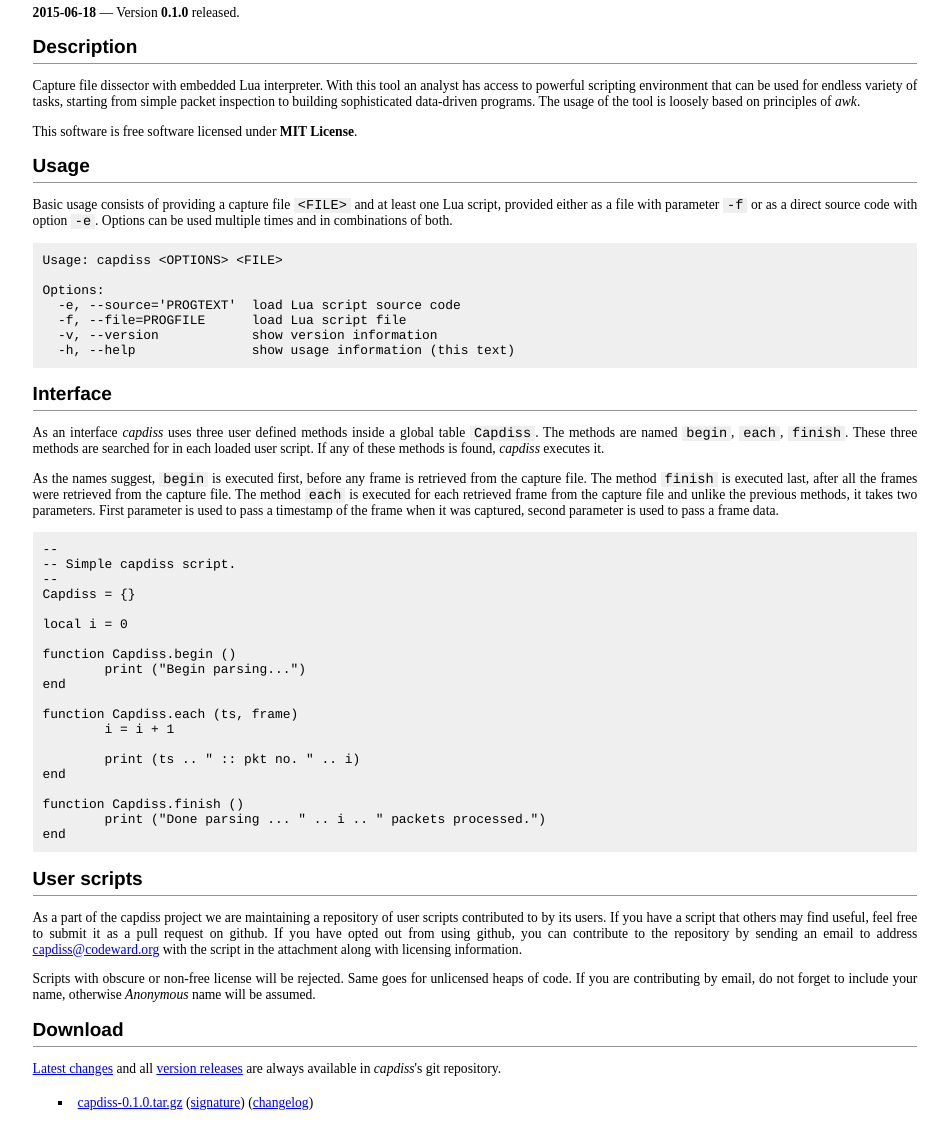
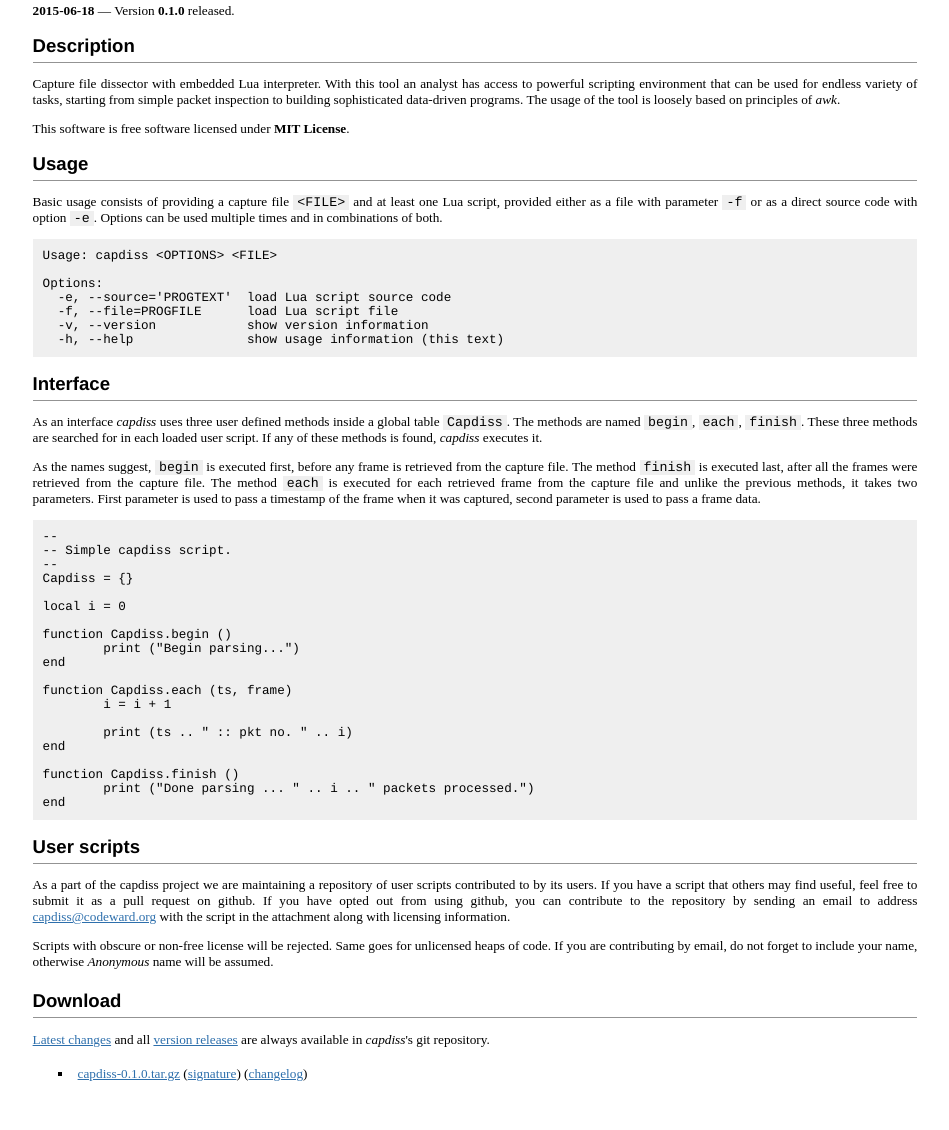
Before and after one commit to antagon/capdiss-web, a plain HTML site: page index.html in a window 1280 px wide. Shown: the part 158-1288 px from the top of the page, without its empty margins (165-1114 px from the left). After the commit the page ends 1265 px from the top, so only its background shows below. Drawn offline with Linux system fonts and the light colour scheme.

Commit message:
Formatting fix.

```diff
--- a/index.html
+++ b/index.html
@@ -2,19 +2,22 @@
 	<head>
 		<title>capdiss - Capture File Dissector</title>
 		<style>
-			body { font-size:85%;  }
+			body { font-size:83%;  }
 			h1 { font-size:200%; font-family:Helvetica; margin-bottom:25px; }
 			h2 { font-size:140%; font-family:Helvetica; margin-bottom:5px; padding-bottom:5px; border-bottom:1px solid #939393; }
 			h3 { font-size:110%; font-family:Helvetica; margin-bottom:5px; padding-bottom:5px; }
+			a { color:#2D6FAC; }
+			a:visited { color:#2D6FAC; }
+			a:hover { text-decoration:none; }
 			p { text-align:justify; }
 			#menu { width:100%; margin:0 auto; margin-bottom:40px; }
 			#menu .menu_item { font-family:Helvetica; }
 			#menu .delim { font-size:14px; font-weight:bold; margin-left:5px; margin-right:5px; }
 			#content { width:70%; margin:0 auto; }
-			#content .content_section { font-size:13px; padding:10px; margin-bottom:20px; }
+			#content .content_section { margin-bottom:20px; }
 			#content pre { font-size:95%; font-family:Courier; padding:10px; background-color:#EFEFEF; white-space: pre-wrap; white-space:-moz-pre-wrap; white-space:-pre-wrap; white-space:-o-pre-wrap; word-wrap:break-word; }
 			#content li { padding:5px; }
-			#content ul {  list-style:square; }
+			#content ul { list-style:square; }
 			.cmd { background-color:#EFEFEF; font-family:Courier; padding-left:4px; padding-right:4px; }
 		</style>
 	</head>
@@ -38,12 +41,15 @@
 
 			<h2 id="news">News</h2>
 
+			<div id="content_section">
 				<p>
 					<strong>2015-06-18</strong> &#8212; Version <strong>0.1.0</strong> released.
 				</p>
+			</div>
 
 			<h2 id="description">Description</h2>
 
+			<div id="content_section">
 				<p>
 	Capture file dissector with embedded Lua interpreter. With this tool an analyst
 	has access to powerful scripting environment that can be used for endless
@@ -55,9 +61,11 @@ principles of <em>awk</em>.
 				<p>
 	This software is free software licensed under <strong>MIT License</strong>.
 				</p>
+			</div>
 
 			<h2 id="usage">Usage</h2>
 
+			<div id="content_section">
 				<p>
 	Basic usage consists of providing a capture file <span class="cmd">&lt;FILE&gt;</span> and at least one Lua script, provided either as a file with parameter <span class="cmd">-f</span> or as a direct source code with option <span class="cmd">-e</span>. Options can be used multiple times and in combinations of both.
 				</p>
@@ -70,9 +78,11 @@ Options:
   -f, --file=PROGFILE      load Lua script file
   -v, --version            show version information
   -h, --help               show usage information (this text)</pre>
+			</div>
 
 			<h2 id="interface">Interface</h2>
 
+			<div id="content_section">
 				<p>
 	As an interface <em>capdiss</em> uses three user defined methods inside a global table <span class="cmd">Capdiss</span>. The methods are named <span class="cmd">begin</span>, <span class="cmd">each</span>, <span class="cmd">finish</span>. These three methods are searched for in each loaded user script. If any of these methods is found, <em>capdiss</em> executes it.
 				</p>
@@ -102,9 +112,11 @@ end
 function Capdiss.finish ()
 	print ("Done parsing ... " .. i .. " packets processed.")
 end</pre>
+			</div>
 
 			<h2 id="user_scripts">User scripts</h2>
 
+			<div class="content_section">
 				<p>
 	As a part of the capdiss project we are maintaining a repository of user scripts contributed to by its users. If you have a script that others may find useful, feel free to submit it as a pull request on github. If you have opted out from using github, you can contribute to the repository by sending an email to address <a href="#">capdiss@codeward.org</a> with the script in the attachment along with licensing information.
 				</p>
@@ -112,9 +124,11 @@ As a part of the capdiss project we are maintaining a repository of user scripts
 				<p>
 	Scripts with obscure or non-free license will be rejected. Same goes for unlicensed heaps of code. If you are contributing by email, do not forget to include your name, otherwise <em>Anonymous</em> name will be assumed.
 				</p>
+			</div>
 
 			<h2 id="download">Download</h2>
 
+			<div class="content_section">
 				<p>
 					<a href="https://github.com/antagon/capdiss">Latest changes</a> and all <a href="https://github.com/antagon/capdiss/releases">version releases</a> are always available in <em>capdiss</em>'s git repository</a>.
 				</p>
@@ -123,5 +137,6 @@ Scripts with obscure or non-free license will be rejected. Same goes for unlicen
 					<li> <a href="files/capdiss-0.1.0.tar.gz">capdiss-0.1.0.tar.gz</a> (<a href="files/capdiss-0.1.0.tar.gz.sig">signature</a>) (<a href="https://github.com/antagon/capdiss/blob/0.1.0/ChangeLog">changelog</a>)</li>
 				</ul>
 			</div>
+		</div>
 	</body>
 </html>
```
Lines whose indentation alone changed are shown as unchanged.
